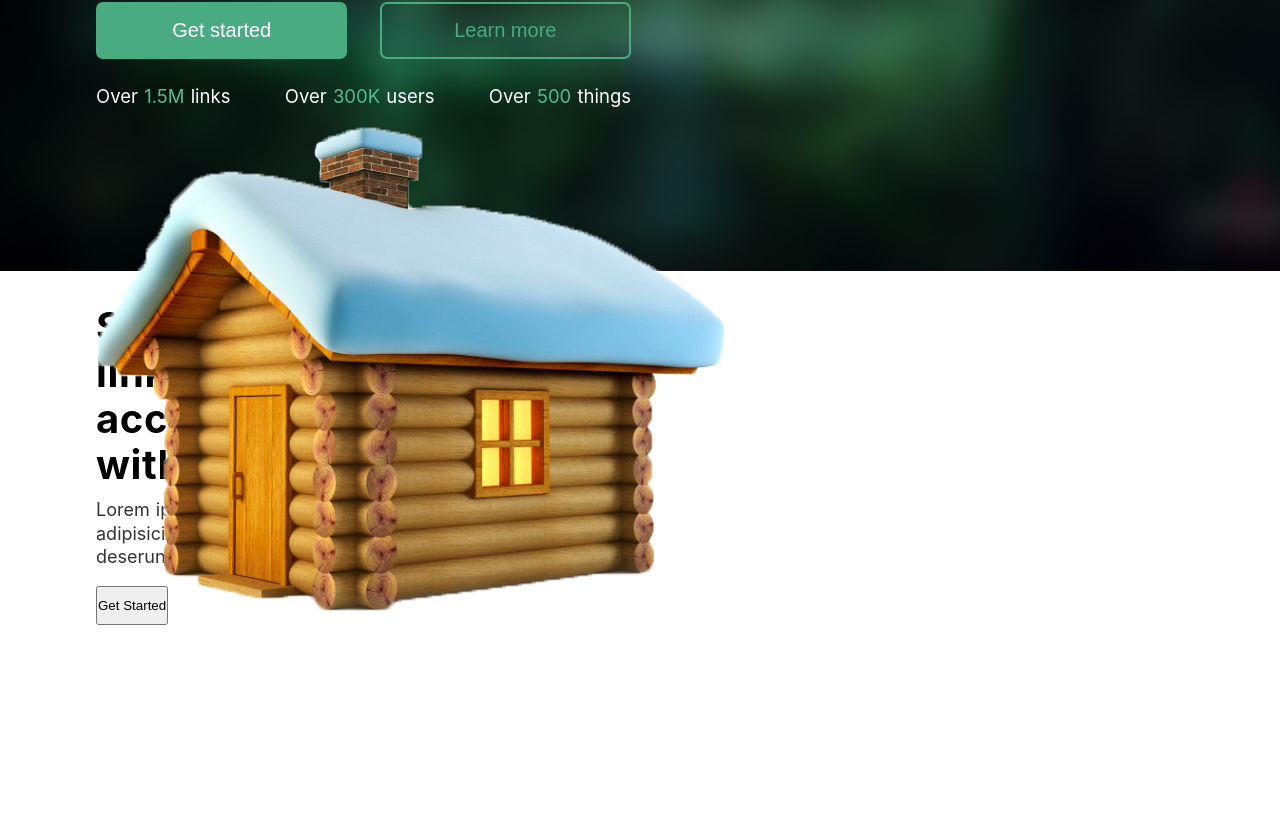
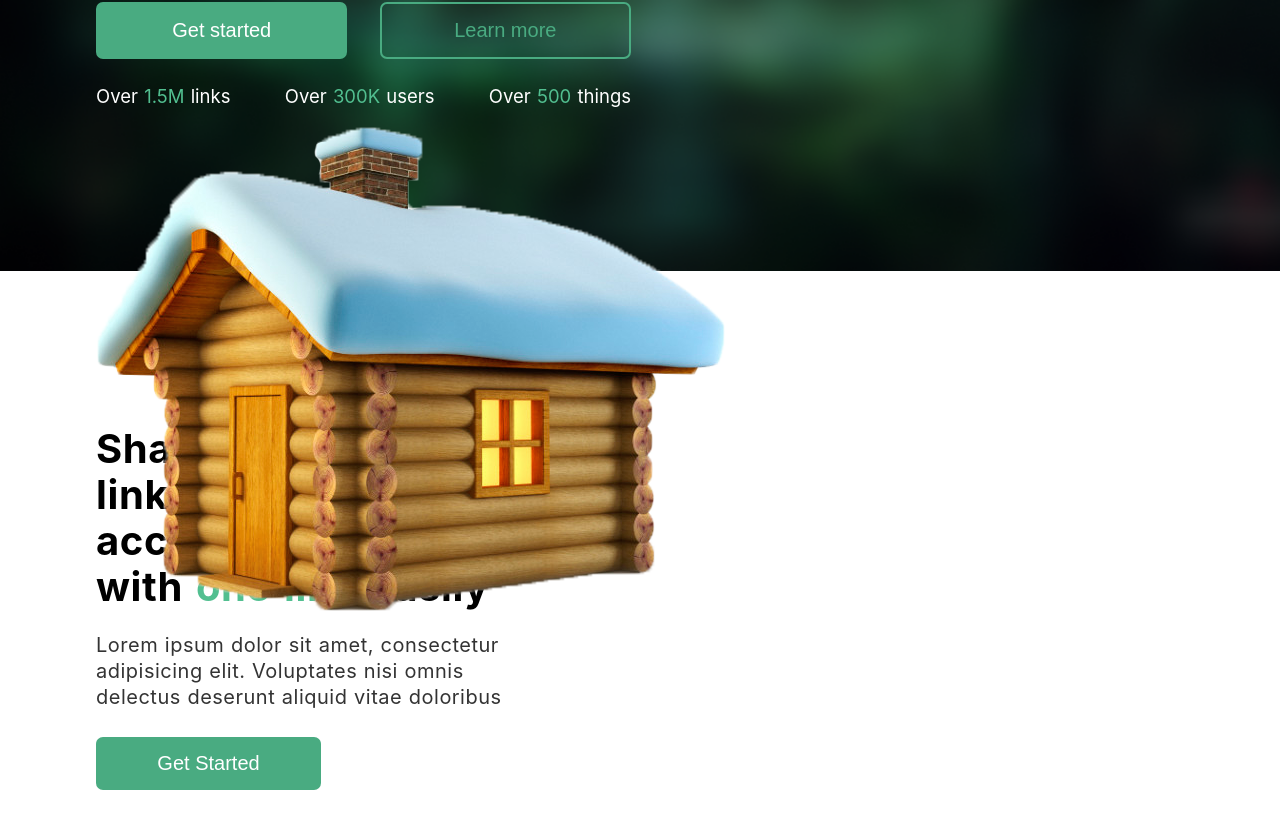
Before and after one commit to itsOdell/urlodge, a Next.js app: page / in a window 1280 px wide. Shown: the part 529-1358 px from the top of the page. Before the commit the page ends 1154 px from the top, so only its background shows below. Built offline with nearby package versions, Linux system fonts and the light colour scheme.

Commit message:
aboutt header

```diff
--- a/styles/About.module.css
+++ b/styles/About.module.css
@@ -1,3 +1,10 @@
+.about {
+    width: 100%;
+    height: 80vh;
+    display: flex;
+    justify-content: center;
+    align-items: center;
+}
 .about_container {
     display: flex;
     justify-content: space-between;
@@ -5,7 +12,7 @@
     color: black;
 }
 .about_header {
-    width: 440px;
+    width: 450px;
 }
 .about_header h1 {
     font-size: 40px;
@@ -19,13 +26,23 @@
 }
 
 .about_header p {
-    font-size: 18px;
+    font-size: 20px;
     color: rgba(0,0,0,0.8);
-    margin-top: 10px;
+    margin: 22px 0 27px 0;
     line-height: 1.3;
-    word-spacing: 1px;
+    word-spacing: .5px;
+    letter-spacing: .5px;
 }
 
 .about_header button {
-    padding: 10px 0;
+    font-size: 20px;
+    padding: 15px 0;
+    width: 50%;
+    background-color: var(--dark-green);
+    color: white;
+    font-weight: 500;
 }
+
+.about_header button:hover {
+    background-color: var(--light-green);
+}
--- a/styles/Home.module.css
+++ b/styles/Home.module.css
@@ -52,11 +52,8 @@
 .home_buttons_container > button {
   font-size: 20px;
   width: 47%;
-  font-eight: 500;
-  cursor: pointer;
+  font-weight: 500;
   padding: 15px 0;
-  border-radius: 7px;
-  transition: all 0.2s ease;
   border: 2px solid var(--dark-green);
 }
 
@@ -64,11 +61,21 @@
   background-color: var(--dark-green);
   color: white;
 }
+.home_buttons_container > button:first-child:hover {
+  background-color: var(--light-green);
+}
 
 .home_buttons_container > button:last-child {
   background-color: transparent;
   color: var(--dark-green);
 }
+
+.home_buttons_container > button:last-child:hover {
+  background-color: white;
+  border-color: white;
+  color: var(--light-green);
+}
+
 
 .home_achievements {
   display: flex;
--- a/styles/Navbar.module.css
+++ b/styles/Navbar.module.css
@@ -4,7 +4,7 @@
     align-items: center;
     padding: 12px 15px;
     border-radius: 12px;
-    transition: all 0.2s ease;
+    transition: all .2s ease;
     font-weight: 500;
     font-size: 22px;
     margin-top: 17px;
--- a/styles/globals.css
+++ b/styles/globals.css
@@ -15,7 +15,12 @@ a {
   color: inherit;
   text-decoration: none;
 }
-
+button {
+  cursor: pointer;
+  transition: all 0.2s ease;
+  border: none;
+  border-radius: 7px;
+}
 .container {
   max-width: 90%;
   width: 85%;
```
